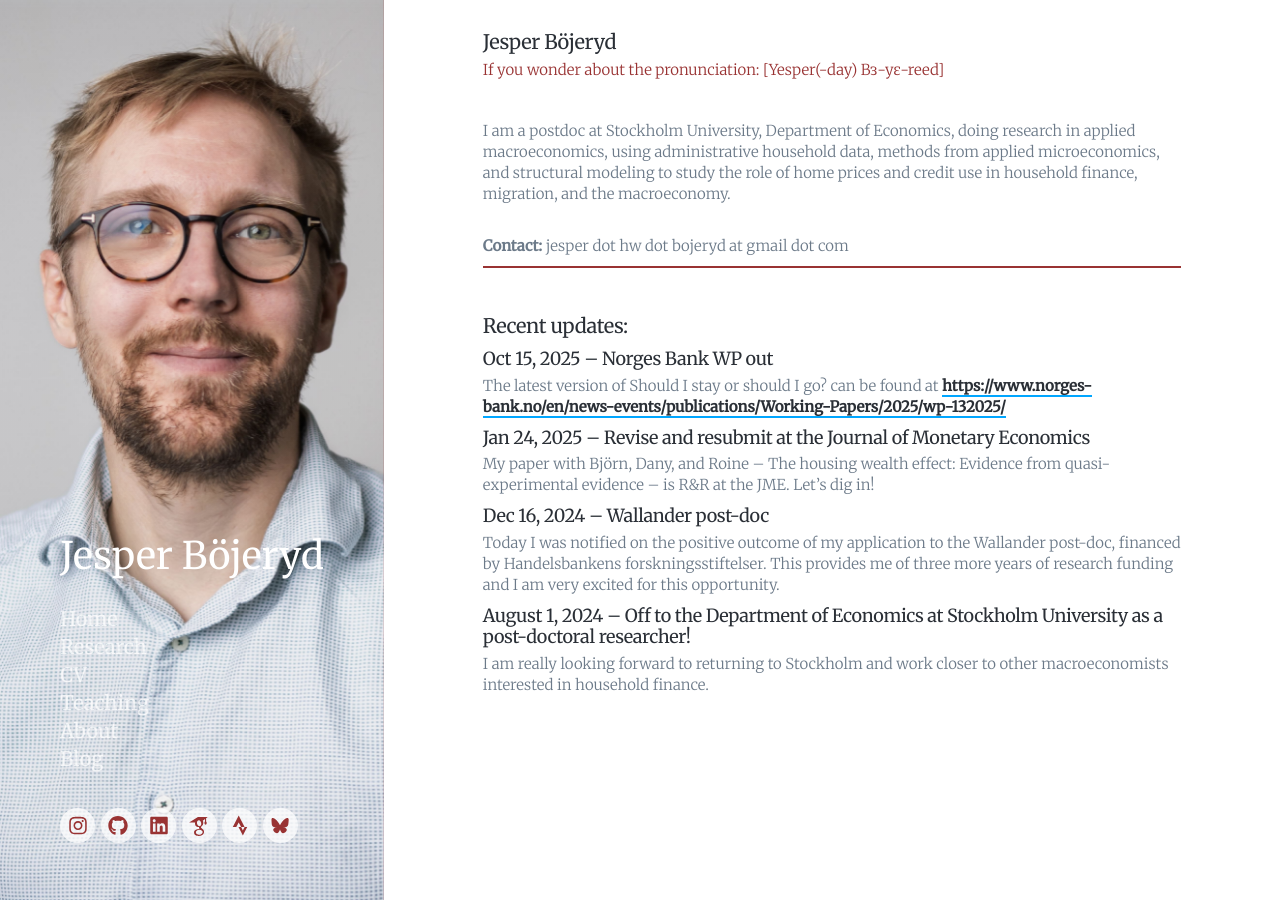
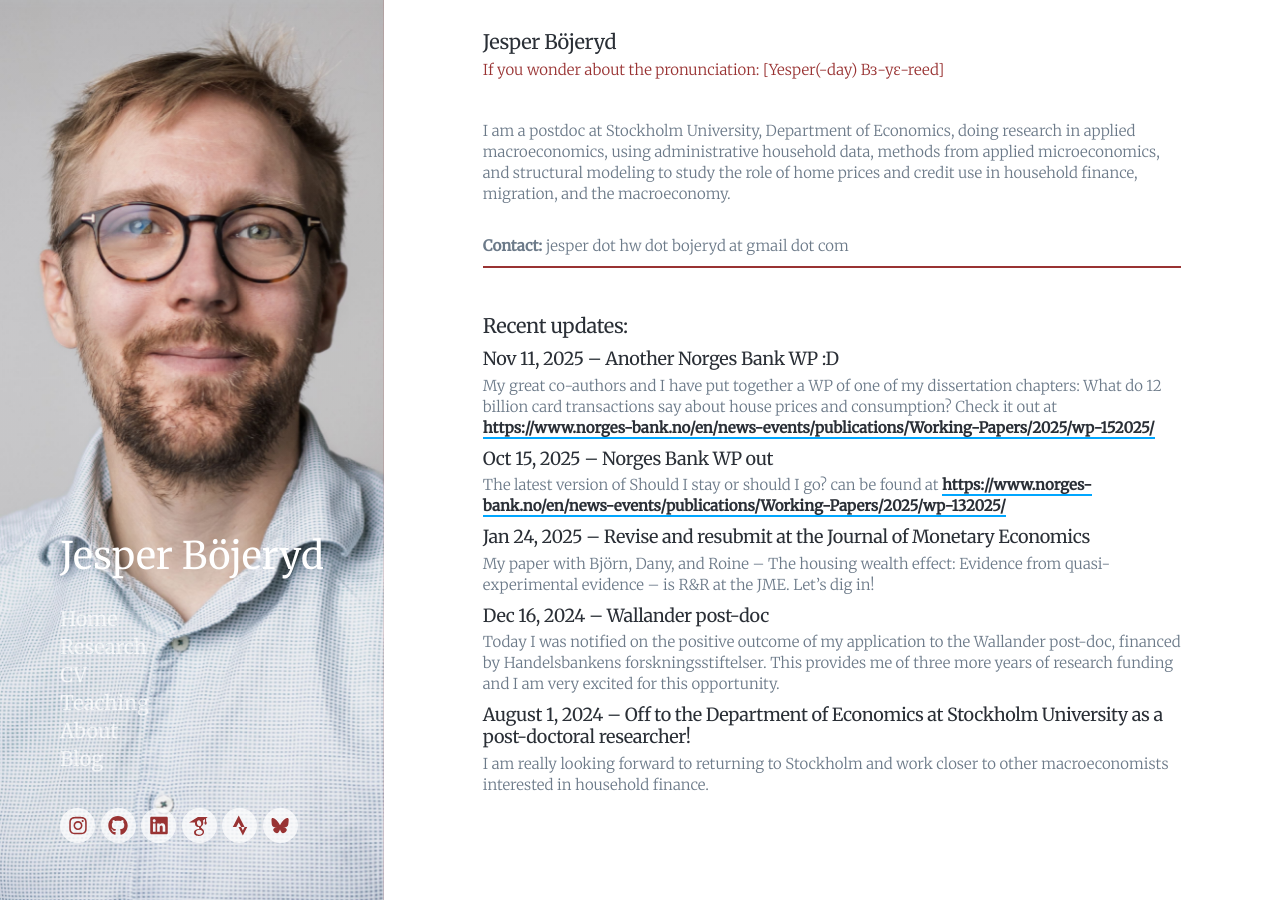
Before and after one commit to bojeryd91/bojeryd91.github.io, a Jekyll site: the page built from _pages/index.md, in a window 1280 px wide and 900 px high. Built offline with Jekyll 4.4.1, drawn with Linux system fonts in a browser that asks for light colours; nearby versions of some CDN libraries; some web fonts are replaced.

Commit message:
Add recent update for Norges Bank working paper
Added a new update about a working paper from Norges Bank.

```diff
--- a/_pages/index.md
+++ b/_pages/index.md
@@ -20,6 +20,9 @@ I am a postdoc at Stockholm University, Department of Economics, doing research
 
 #  Recent updates:
 
+## Nov 11, 2025 -- Another Norges Bank WP :D
+My great co-authors and I have put together a WP of one of my dissertation chapters: What do 12 billion card transactions say about house prices and consumption? Check it out at [https://www.norges-bank.no/en/news-events/publications/Working-Papers/2025/wp-152025/](https://www.norges-bank.no/en/news-events/publications/Working-Papers/2025/wp-152025/)
+
 ## Oct 15, 2025 -- Norges Bank WP out
 The latest version of Should I stay or should I go? can be found at [https://www.norges-bank.no/en/news-events/publications/Working-Papers/2025/wp-132025/](https://www.norges-bank.no/en/news-events/publications/Working-Papers/2025/wp-132025/)
 
```
